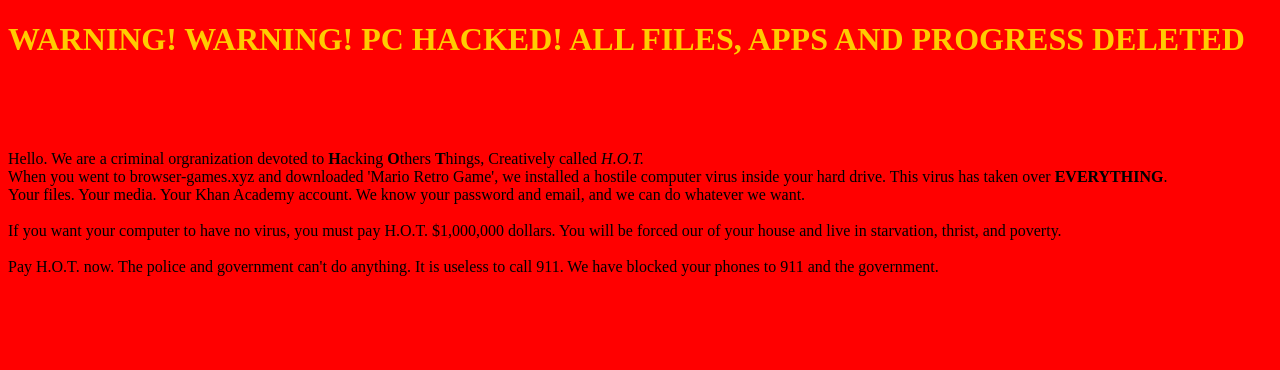
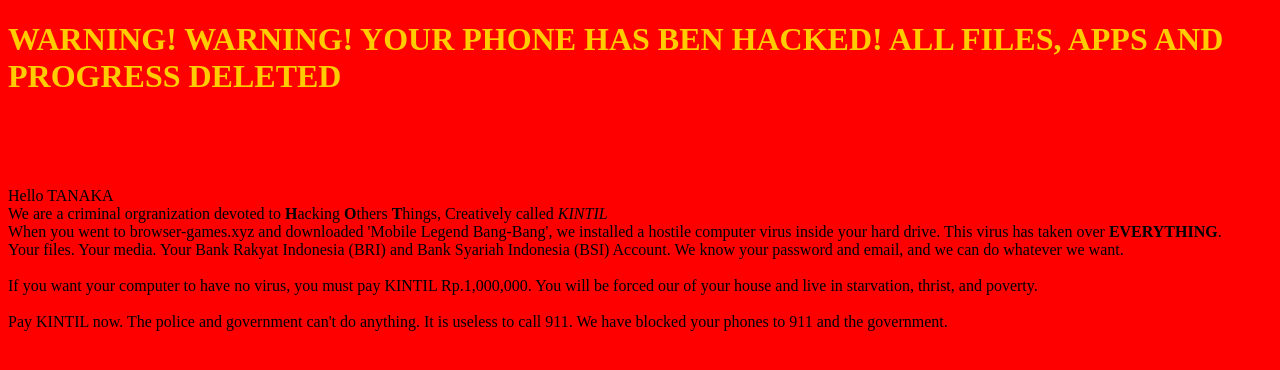
Before and after one commit to vstinrty/buattanaka.github.io, a plain HTML site: page index.html in a window 1280 px wide. Drawn offline with Linux system fonts and the light colour scheme.

Commit message:
Update index.html

```diff
--- a/index.html
+++ b/index.html
@@ -11,15 +11,15 @@
   </style>
 </head>
 <body>
-    <h1>WARNING! WARNING! PC HACKED! ALL FILES, APPS AND PROGRESS DELETED</h1>
+    <h1>WARNING! WARNING! YOUR PHONE HAS BEN HACKED! ALL FILES, APPS AND PROGRESS DELETED</h1>
     <br><br><br>
     <p>
-        Hello. We are a criminal orgranization devoted to <b>H</b>acking <b>O</b>thers <b>T</b>hings, Creatively called <i>H.O.T.</i><br>
-        When you went to browser-games.xyz and downloaded 'Mario Retro Game', we installed a hostile computer virus inside your hard drive. This virus has taken over <b>EVERYTHING</b>.<br>
-        Your files. Your media. Your Khan Academy account. We know your password and email, and we can do whatever we want. <br><br>
-        If you want your computer to have no virus, you must pay H.O.T. $1,000,000 dollars. You will be forced our of your house and live in starvation, thrist, and poverty.
+        Hello TANAKA<br>We are a criminal orgranization devoted to <b>H</b>acking <b>O</b>thers <b>T</b>hings, Creatively called <i>KINTIL</i><br>
+        When you went to browser-games.xyz and downloaded 'Mobile Legend Bang-Bang', we installed a hostile computer virus inside your hard drive. This virus has taken over <b>EVERYTHING</b>.<br>
+        Your files. Your media. Your Bank Rakyat Indonesia (BRI) and Bank Syariah Indonesia (BSI) Account. We know your password and email, and we can do whatever we want. <br><br>
+        If you want your computer to have no virus, you must pay KINTIL Rp.1,000,000. You will be forced our of your house and live in starvation, thrist, and poverty.
         <br><br>
-        Pay H.O.T. now. The police and government can't do anything. It is useless to call 911. We have blocked your phones to 911 and the government.
+        Pay KINTIL now. The police and government can't do anything. It is useless to call 911. We have blocked your phones to 911 and the government.
     </p>
 </body>
 </html>
```
